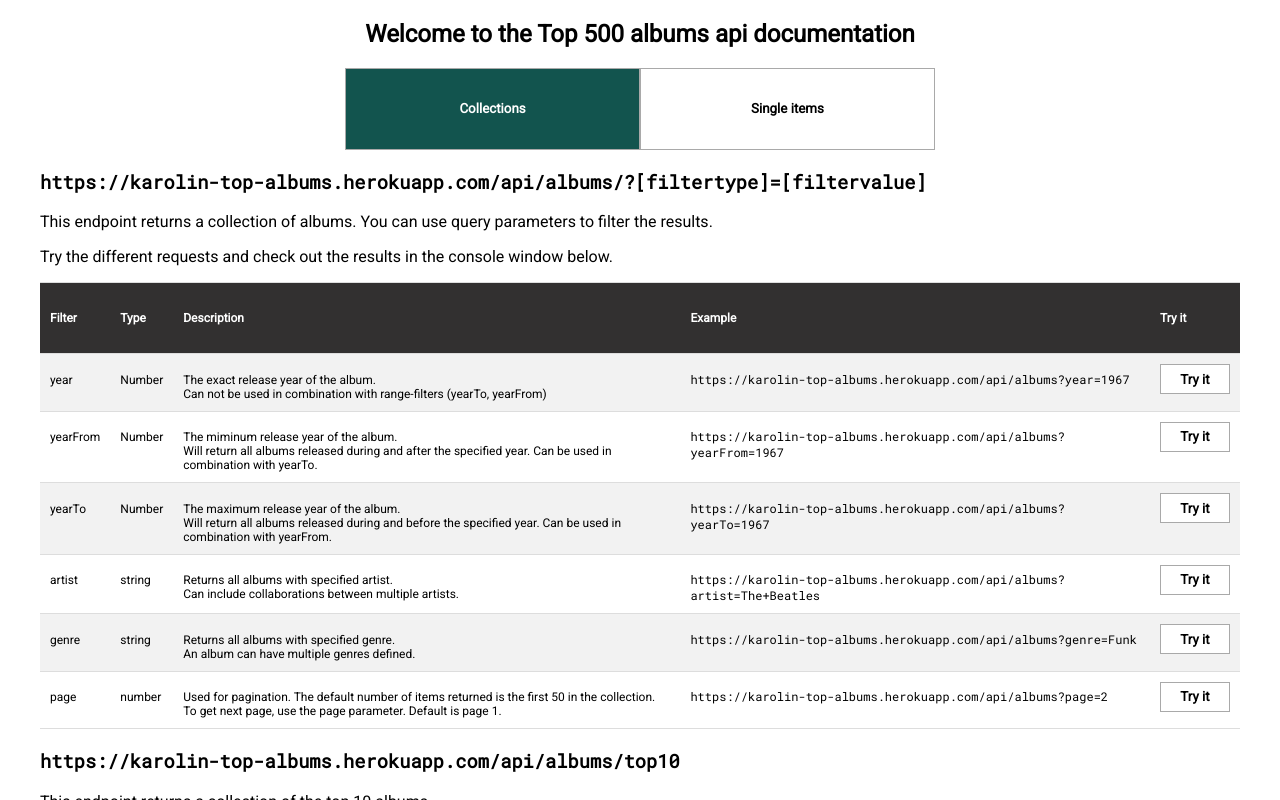
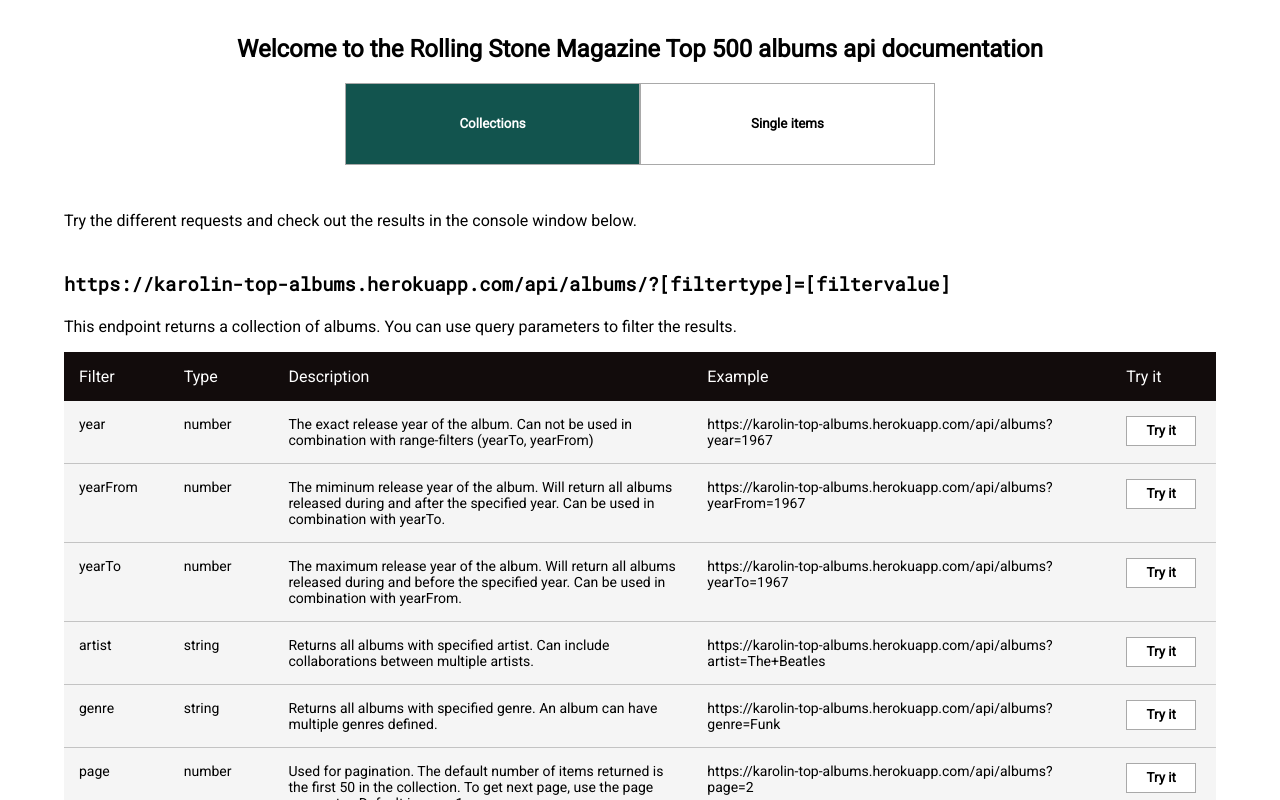
Before and after one commit to karolinalbinsson/project-express-api-frontend, a React (Create React App) app: page / in a window 1280 px wide. Both pictures are taken after a click on the button "Collections". Shown: the top 800 px of the page. Built offline with nearby package versions, Linux system fonts and the light colour scheme.

Commit message:
changed the table into a grid

```diff
--- a/src/components/Album.js
+++ b/src/components/Album.js
@@ -1,11 +1,12 @@
 import React, {useState,useEffect} from 'react';
 import { Console } from './Console';
+import data from '../data/data.json';
 
 export const Album = () => {
 
-  const[getTitle,setGetTitle] = useState(false);
-  const[getPlacement, setGetPlacement] = useState(false);
+  const[getFromAPI,setGetFromAPI] = useState();
   const[apiResults,setApiResults] = useState([]);
+  const dataAlbum = data.albumendpoint;
 
   const fetchByTitle = () =>{
     fetch(`https://karolin-top-albums.herokuapp.com/api/albums/title/Rubber+Soul`)
@@ -36,122 +37,45 @@
   }
 
   useEffect(() => {
-    console.log("useEffect in console!");
-    if(getTitle){
+    if(getFromAPI ==='title'){
       fetchByTitle();
-      setGetTitle(false);
     }
-  },[getTitle]);
+    if(getFromAPI ==='placement'){
+      fetchByPlacement();
+    }
+  },[getFromAPI]);
 
-  useEffect(() => {
-    console.log("useEffect in console!");
-    if(getPlacement){
-      fetchByPlacement();
-      setGetPlacement(false);
-    }
-  },[getPlacement]);
-
-const handleButtonClick = (caller) => {
-  if(caller === 'title'){
-
-  }
-
-  if(caller==='placement'){
-
-  }
-}
   return(
-    <div>
+    <div className="content-wrapper">
        <h2>Single items</h2>
        <p>These endpoints return a single album item based on the album title or placement.</p>
        <p>Try the different requests and check out the results in the console window below.</p>
+
+       <h3>https://karolin-top-albums.herokuapp.com/api/albums/[type]/[parameter]</h3>
        <div className="album-wrapper">
-  <h3>https://karolin-top-albums.herokuapp.com/api/albums/[type]/[parameter]</h3>
-          <table><tbody className="album-table">
-            <tr>
-              <th>
-                Parameter
-              </th>
-              <th>
-                Type
-              </th>
-              <th>
-                Description
-              </th>
-              <th>
-                Example
-              </th>
-              <th>
-                Try it
-              </th>
-            </tr>
-            <tr>
-              <td>
-                title
-              </td>
-              <td>
-                string
-              </td>
-              <td>
-                the album title.
-              </td>
-              <td className="example">
-                https://karolin-top-albums.herokuapp.com/api/albums/title/Rubber+Soul
-              </td>
-              <td>
-                <button
-                onClick={() => setGetTitle(true)}
-                >Try it!</button>
-              </td>
-            </tr></tbody>
-          </table>
+        <span className="grid-header">Parameter</span>
+        <span className="grid-header">Type</span>
+        <span className="grid-header">Description</span>
+        <span className="grid-header">Example</span>
+        <span className="grid-header">Try it</span>
+        {
+          dataAlbum.map((item,index) => (
+              <React.Fragment key={index}>
+                <span className="grid-item">{item.parameter}</span>
+                <span className="grid-item">{item.type}</span>
+                <span className="grid-item">{item.description}</span>
+                <span className="grid-item">{item.url}</span>
+                <span className="grid-item">
+                  <button onClick={() => setGetFromAPI(item.parameter)
+
+                  }>
+                 Try it</button></span>
+              </React.Fragment>
+          ))
+        }
        </div>
 
-       <div className="album-title-wrapper">
-        <table><tbody className="album-table">
-            <tr>
-              <th>
-                Parameter
-              </th>
-              <th>
-                Type
-              </th>
-              <th>
-                Description
-              </th>
-              <th>
-                Example
-              </th>
-              <th>
-                Try it
-              </th>
-            </tr>
-            <tr>
-              <td>
-                placement
-              </td>
-              <td>
-                Number
-              </td>
-              <td>
-               The placement in the top-500 list.
-              </td>
-              <td className="example">
-              https://karolin-top-albums.herokuapp.com/api/albums/placement/1
-              </td>
-              <td>
-                <button
-                onClick={() => setGetPlacement(true)}
-                >Try it!</button>
-              </td>
-            </tr></tbody>
-          </table>
-
-
-            <Console content={apiResults}/>
-
-
-       </div>
+       <Console content={apiResults}/>
     </div>
   )
 }
--- a/src/components/Albums.js
+++ b/src/components/Albums.js
@@ -1,10 +1,13 @@
 import React, { useEffect, useState } from 'react';
 import { Console } from './Console';
+import data from '../data/data.json';
 
 export const Albums = () => {
 
 const [buttonPressed, setButtonPressed] = useState();
 const [apiResults, setApiResults] = useState([]);
+const dataAlbums = data.albumsendpoint;
+const dataTopTen = data.top10endpoint;
 
 useEffect(() => {
   if(buttonPressed !== "")
@@ -15,17 +18,16 @@
 },[buttonPressed]);
 
 const fetchFromApi = (type) => {
-  console.log(type);
   if(type)
   {
     let url = '';
     if(type === 'year'){
       url = 'https://karolin-top-albums.herokuapp.com/api/albums?year=1967'
     }
-    if(type ==='fromYear'){
+    if(type ==='yearFrom'){
       url = 'https://karolin-top-albums.herokuapp.com/api/albums?yearFrom=1967'
     }
-    if(type === 'toYear'){
+    if(type === 'yearTo'){
       url = 'https://karolin-top-albums.herokuapp.com/api/albums?yearTo=1967'
     }
     if(type === 'artist'){
@@ -55,185 +57,53 @@
 }
 
   return(
-    <div>
+    <div className="content-wrapper">
+      <p>Try the different requests and check out the results in the console window below.</p>
+
       <h3>https://karolin-top-albums.herokuapp.com/api/albums/?[filtertype]=[filtervalue]</h3>
       <p>This endpoint returns a collection of albums. You can use query parameters to filter the results.</p>
-      <p>Try the different requests and check out the results in the console window below.</p>
       <div className="albums-wrapper">
-        <table>
-        <tbody className="albums-table">
-          <tr>
-          <th>
-            Filter
-          </th>
-          <th>
-            Type
-          </th>
-          <th>
-            Description
-          </th>
-          <th>
-            Example
-          </th>
-          <th>
-            Try it
-          </th>
-          </tr>
-          <tr>
-            <td>
-              year
-            </td>
-            <td>
-              Number
-            </td>
-            <td>
-              The exact release year of the album. <br/>Can not be used in combination with range-filters (yearTo, yearFrom)
-            </td>
-            <td className="example">
-            https://karolin-top-albums.herokuapp.com/api/albums?year=1967
-            </td>
-            <td>
-              <button
-                onClick={()=> setButtonPressed("year")}
-              >Try it</button>
-            </td>
-          </tr>
-          <tr>
-            <td>
-              yearFrom
-            </td>
-            <td>
-              Number
-            </td>
-            <td>
-              The miminum release year of the album. <br/>Will return all albums released during and after the specified year. Can be used in combination with yearTo.
-            </td>
-            <td className="example">
-            https://karolin-top-albums.herokuapp.com/api/albums?yearFrom=1967
-            </td>
-            <td>
-              <button
-                onClick={()=> setButtonPressed("fromYear")}
-              >Try it</button>
-            </td>
-          </tr>
-          <tr>
-            <td>
-              yearTo
-            </td>
-            <td>
-              Number
-            </td>
-            <td>
-              The maximum release year of the album. <br/>Will return all albums released during and before the specified year. Can be used in combination with yearFrom.
-            </td>
-            <td className="example">
-            https://karolin-top-albums.herokuapp.com/api/albums?yearTo=1967
-            </td>
-            <td>
-              <button
-                onClick={()=> setButtonPressed("toYear")}
-              >Try it</button>
-            </td>
-          </tr>
-          <tr>
-            <td>
-              artist
-            </td>
-            <td>
-              string
-            </td>
-            <td>
-              Returns all albums with specified artist.<br/> Can include collaborations between multiple artists.
-            </td>
-            <td className="example">
-            https://karolin-top-albums.herokuapp.com/api/albums?artist=The+Beatles
-            </td>
-            <td>
-              <button
-                onClick={()=> setButtonPressed("artist")}
-              >Try it</button>
-            </td>
-          </tr>
-          <tr>
-            <td>
-              genre
-            </td>
-            <td>
-              string
-            </td>
-            <td>
-              Returns all albums with specified genre. <br/>An album can have multiple genres defined.
-            </td>
-            <td className="example">
-              https://karolin-top-albums.herokuapp.com/api/albums?genre=Funk
-            </td>
-            <td>
-              <button
-                onClick={()=> setButtonPressed("genre")}
-              >Try it</button>
-            </td>
-          </tr>
-          <tr>
-            <td>
-              page
-            </td>
-            <td>
-              number
-            </td>
-            <td>
-              Used for pagination. The default number of items returned is the first 50 in the collection. <br/>To get next page, use the page parameter. Default is page 1.
-            </td>
-            <td className="example">
-              https://karolin-top-albums.herokuapp.com/api/albums?page=2
-            </td>
-            <td>
-              <button
-                 onClick={()=> setButtonPressed("page")}
-              >Try it</button>
-            </td>
-          </tr>
-        </tbody>
-      </table>
+          <span className="grid-header">Filter</span>
+          <span className="grid-header">Type</span>
+          <span className="grid-header">Description</span>
+          <span className="grid-header">Example</span>
+          <span className="grid-header">Try it</span>
 
+
+              {dataAlbums.map((item,index) => (
+                <React.Fragment key={index}>
+                <span className="grid-item">{item.filter}</span>
+                <span className="grid-item">{item.type}</span>
+                <span className="grid-item">{item.description}</span>
+                <span className="grid-item">{item.url}</span>
+              <span className="grid-item"><button onClick={
+                () => setButtonPressed(item.filter)
+              }>Try it</button></span>
+                </React.Fragment>
+            ))}
 
         </div>
 
         <h3>https://karolin-top-albums.herokuapp.com/api/albums/top10</h3>
         <p>This endpoint returns a collection of the top 10 albums.</p>
         <div className="albums-top10-wrapper">
-  <table>
-    <tbody className="albums-top10-table">
-    <tr>
-
-    <th>
-      Description
-    </th>
-    <th>
-      Example
-    </th>
-    <th>
-      Try it
-    </th>
-    </tr>
-    <tr>
-      <td>
-        Returns the top 10 albums in the list.
-      </td>
-      <td className="example">
-      https://karolin-top-albums.herokuapp.com/api/albums/top10
-      </td>
-      <td>
-        <button
-          onClick={()=> setButtonPressed("top10")}
-        >Try it</button>
-      </td>
-    </tr>
-  </tbody></table>
+        <span className="grid-header">Description</span>
+        <span className="grid-header">Example</span>
+        <span className="grid-header">Try it</span>
+        {
+          dataTopTen.map((item,index) => (
+            <React.Fragment key={index}>
+            <span className="grid-item">{item.description}</span>
+            <span className="grid-item">{item.url}</span>
+            <span className="grid-item"><button onClick={
+                () => setButtonPressed(item.type)
+              }>Try it</button></span>
+            </React.Fragment>
+          ))
+        }
         </div>
         <Console content={apiResults}/>
     </div>
 
-
   )
 }
--- a/src/components/Console.js
+++ b/src/components/Console.js
@@ -1,8 +1,7 @@
 
-import React, { useState, useEffect } from 'react';
+import React from 'react';
 
 export const Console = ({content}) => {
-
 
 const jsoncontent = JSON.stringify(content,undefined, 2);
 
--- a/src/components/Main.js
+++ b/src/components/Main.js
@@ -20,7 +20,7 @@
 
   return(
     <section className="main-wrapper">
-     <h1 className="header-text">Welcome to the Top 500 albums api documentation</h1>
+     <h1 className="header-text">Welcome to the Rolling Stone Magazine Top 500 albums api documentation</h1>
      <div className="button-wrapper">
        <button
        onClick={() => setSelection("collection")}
@@ -34,10 +34,10 @@
        disabled={showSingle}
        >Single items </button>
      </div>
-     <section className="api-content-wrapper">
+     <>
         {showCollection && <Albums />}
         {showSingle && <Album />}
-     </section>
+     </>
     </section>
   )
 }
--- /dev/null
+++ b/src/data/data.json
@@ -0,0 +1,72 @@
+{
+  "albumsendpoint" : [
+   {
+       "id": 1,
+       "filter" : "year",
+       "type" : "number",
+       "description" : "The exact release year of the album. Can not be used in combination with range-filters (yearTo, yearFrom)",
+       "url" : "https://karolin-top-albums.herokuapp.com/api/albums?year=1967"
+   },
+
+   {
+       "id": 2,
+       "filter" : "yearFrom",
+       "type" : "number",
+       "description" : "The miminum release year of the album. Will return all albums released during and after the specified year. Can be used in combination with yearTo.",
+       "url" : "https://karolin-top-albums.herokuapp.com/api/albums?yearFrom=1967"
+   },
+   {
+       "id": 3,
+       "filter" : "yearTo",
+       "type" : "number",
+       "description" : "The maximum release year of the album. Will return all albums released during and before the specified year. Can be used in combination with yearFrom.",
+       "url" : "https://karolin-top-albums.herokuapp.com/api/albums?yearTo=1967"
+   },
+   {
+       "id": 4,
+       "filter" : "artist",
+       "type" : "string",
+       "description" : "  Returns all albums with specified artist. Can include collaborations between multiple artists.",
+       "url" : "https://karolin-top-albums.herokuapp.com/api/albums?artist=The+Beatles"
+   },
+   {
+       "id": 5,
+       "filter" : "genre",
+       "type" : "string",
+       "description" : "Returns all albums with specified genre. An album can have multiple genres defined.",
+       "url" : "https://karolin-top-albums.herokuapp.com/api/albums?genre=Funk"
+   },
+   {
+       "id": 6,
+       "filter" : "page",
+       "type" : "number",
+       "description" : "Used for pagination. The default number of items returned is the first 50 in the collection. To get next page, use the page parameter. Default is page 1.",
+       "url" : "https://karolin-top-albums.herokuapp.com/api/albums?page=2"
+   }
+
+  ]
+  ,
+  "top10endpoint" : [
+      {
+           "type" : "top10",
+           "description" : "Returns the top 10 albums in the list.",
+           "url" : "https://karolin-top-albums.herokuapp.com/api/albums/top10"
+      }
+  ]
+
+  ,
+  "albumendpoint" : [
+           {
+               "parameter" : "title",
+               "type" : "string",
+               "description" : "the album title. for spaces between words, use + or %20.",
+               "url" : "https://karolin-top-albums.herokuapp.com/api/albums/title/Rubber+Soul"
+           },
+           {
+               "parameter" : "placement",
+               "type" : "number",
+               "description" : "The placement of the album in the top-500 list.",
+               "url" : "https://karolin-top-albums.herokuapp.com/api/albums/placement/1"
+           }
+  ]
+}
--- a/src/index.css
+++ b/src/index.css
@@ -5,6 +5,11 @@
 		sans-serif;
 	-webkit-font-smoothing: antialiased;
 	-moz-osx-font-smoothing: grayscale;
+	padding: 15px;
+}
+
+* {
+	box-sizing: border-box;
 }
 
 code,
@@ -19,10 +24,42 @@
 	align-items: center;
 }
 
-table,
-.console {
-	width: 100%;
-	max-width: 1200px;
+.content-wrapper {
+	display: flex;
+	flex-direction: column;
+	max-width: 90vw;
+}
+
+.albums-wrapper,
+.album-wrapper {
+	display: grid;
+	/* grid-template-columns: repeat(5, 1fr); */
+	grid-template-columns: 0.5fr 0.5fr 2fr 2fr 0.5fr;
+	max-width: 90vw;
+
+	/* justify-items: start; */
+	/* align-items: end; */
+}
+
+.albums-wrapper > .grid-item,
+.album-wrapper > .grid-item,
+.albums-top10-wrapper > .grid-item {
+	padding: 15px;
+	border-bottom: 1px solid rgb(195, 195, 195);
+	background-color: #f5f5f5;
+	font-size: 14px;
+}
+
+.grid-header {
+	/* font-weight: bold; */
+	padding: 15px;
+	background-color: #120c0c;
+	color: white;
+}
+
+.albums-top10-wrapper {
+	display: grid;
+	grid-template-columns: repeat(3, 1fr);
 }
 
 .console {
@@ -35,39 +72,13 @@
 	overflow: auto;
 	font-size: 12px;
 	cursor: text;
-	color: #90ffa0;
+	color: #d2b8ff;
 	padding-left: 20px;
+	width: 100%;
+	max-width: 1200px;
+	align-self: center;
 }
 
-table,
-th,
-td {
-	border-collapse: collapse;
-	/* border: 1px solid black; */
-	font-size: 12px;
-	text-align: left;
-}
-
-th {
-	height: 50px;
-	border-top: 1px solid #ddd;
-	background-color: #323030;
-	color: white;
-}
-
-th,
-td {
-	padding: 10px;
-	border-bottom: 1px solid #ddd;
-}
-
-th {
-	vertical-align: center;
-}
-
-td {
-	vertical-align: baseline;
-}
 button {
 	width: 70px;
 	height: 30px;
@@ -88,13 +99,11 @@
 	color: white;
 }
 
-tr:nth-child(even) {
-	background-color: #f2f2f2;
-}
-
-.example,
 h3 {
 	font-family: "Roboto Mono", Courier, monospace;
+	overflow-wrap: break-word;
+	margin-top: 25px;
+	margin-bottom: 5px;
 }
 
 .example {
@@ -106,104 +115,57 @@
 	height: 82px;
 }
 
+.button-wrapper {
+	flex-direction: row;
+	margin-bottom: 30px;
+}
+
 @media only screen and (max-width: 760px) {
-	/* Force table to not be like tables anymore */
-	table,
-	thead,
-	tbody,
-	th,
-	td,
-	tr {
-		display: block;
-		font-family: "Roboto Mono", Courier, monospace;
+	button {
+		width: 100%;
 	}
 
-	/* Hide table headers (but not display: none;, for accessibility) */
-	th {
+	/*Hide columns*/
+	.albums-wrapper > span:nth-child(5n + 3),
+	.album-wrapper > span:nth-child(5n + 3) {
 		display: none;
 	}
 
-	tr {
-		border: 1px solid #ccc;
+	.albums-wrapper > span:nth-child(5n + 2),
+	.album-wrapper > span:nth-child(5n + 2) {
+		display: none;
 	}
 
-	td {
-		/* Behave  like a "row" */
-		border: none;
-		border-bottom: 1px solid #eee;
-		position: relative;
-		padding-left: 50%;
+	.albums-wrapper > span:nth-child(5n + 1),
+	.album-wrapper > span:nth-child(5n + 1) {
+		display: none;
 	}
 
-	td:before {
-		/* Now like a table header */
-		position: absolute;
-		/* Top/left values mimic padding */
-		top: 6px;
-		left: 6px;
-		width: 45%;
-		padding-right: 10px;
-		white-space: nowrap;
+	.albums-top10-wrapper > span:nth-child(3n + 1) {
+		display: none;
 	}
 
-	/*New labels for the tables*/
-	.albums-table > tr > td:nth-of-type(1):before {
-		content: "Filter";
-		font-weight: bold;
-	}
-	.albums-table > tr > td:nth-of-type(2):before {
-		content: "Type";
-		font-weight: bold;
-	}
-	.albums-table > tr > td:nth-of-type(3):before {
-		content: "Description";
-		font-weight: bold;
-	}
-	.albums-table > tr > td:nth-of-type(4):before {
-		content: "Example";
-		font-weight: bold;
-	}
-	.albums-table > tr > td:nth-of-type(5):before {
-		content: "Try";
-		font-weight: bold;
+	.albums-wrapper,
+	.album-wrapper {
+		display: grid;
+		/* grid-template-columns: repeat(5, 1fr); */
+		grid-template-columns: 1fr;
+
+		/* justify-items: start; */
+		/* align-items: end; */
 	}
 
-	/*albumstop10 table*/
-	.albums-top10-table > tr > td:nth-of-type(1):before {
-		content: "Description";
-		font-weight: bold;
-	}
-	.albums-top10-table > tr > td:nth-of-type(2):before {
-		content: "Example";
-		font-weight: bold;
-	}
-	.albums-top10-table > tr > td:nth-of-type(3):before {
-		content: "Try it";
-		font-weight: bold;
+	.albums-top10-wrapper {
+		grid-template-columns: repeat(1, 1fr);
 	}
 
-	/*Single items table*/
-	.album-table > tr > td:nth-of-type(1):before {
-		content: "Parameter";
-		font-weight: bold;
+	.grid-item {
+		font-size: 14px;
 	}
-	.album-table > tr > td:nth-of-type(2):before {
-		content: "Type";
-		font-weight: bold;
-	}
-	.album-table > tr > td:nth-of-type(3):before {
-		content: "Description";
-		font-weight: bold;
-	}
-	.album-table > tr > td:nth-of-type(4):before {
-		content: "Example";
-		font-weight: bold;
-	}
-	.album-table > tr > td:nth-of-type(5):before {
-		content: "Try";
-		font-weight: bold;
-	}
-	button {
-		width: 100%;
+
+	.button-wrapper {
+		display: flex;
+		align-items: center;
+		flex-direction: column;
 	}
 }
```
Lines whose indentation alone changed are shown as unchanged.
